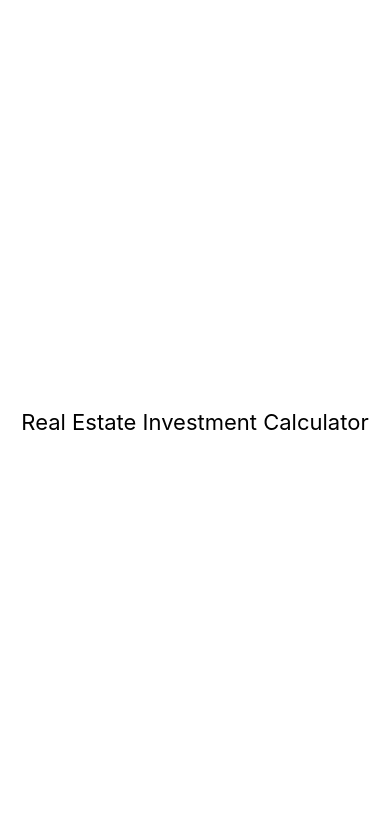
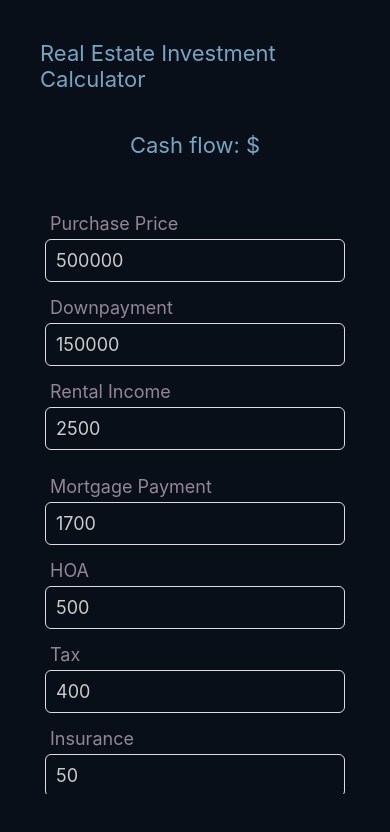
Before and after one commit to jj09/RealEstateInvestmentCalculator, a React Native app: screen / in a window 390 px wide. Shown: the top 832 px of the page. Built offline with nearby package versions, Linux system fonts and the light colour scheme.

Commit message:
start adding calculator

```diff
--- a/App.js
+++ b/App.js
@@ -1,10 +1,132 @@
-import React from 'react';
-import { StyleSheet, Text, View } from 'react-native';
+import React, { useState } from 'react';
+import { StyleSheet, Text, View, TextInput, ScrollView, Button } from 'react-native';
 
 export default function App() {
+  const [cashFlow, setCashFlow] = useState('');
+
+  const calculate = () => {
+    const ri = Number(rentalIncome);
+    const mp = Number(mortgagePayment);
+    const h = Number(hoa);
+    const t = Number(tax);
+    const i = Number(insurance);
+    setCashFlow(ri - mp - h - t - i);
+  };
+
+  const [purchasePrice, setPurchasePrice] = useState('500000');
+  const changePurchasePrice = newPrice => {
+    setPurchasePrice(newPrice);
+  };
+
+  const [downpayment, setDownpayment] = useState('150000');
+  const changeDownpayment = newVal => {
+    setDownpayment(newVal);
+  };
+
+  const [rentalIncome, setRentalIncome] = useState('2500');
+  const changeRentalIncome = newVal => {
+    setRentalIncome(newVal);
+  };
+
+  const [mortgagePayment, setMortgagePayment] = useState('1700');
+  const changeMortgagePayment = newVal => {
+    setMortgagePayment(newVal);
+  };
+
+  const [hoa, setHoa] = useState('500');
+  const changeHoa = newVal => {
+    setHoa(newVal);
+  };
+
+  const [tax, setTax] = useState('400');
+  const changeTax = newVal => {
+    setTax(newVal);
+  };
+
+  const [insurance, setInsurance] = useState('50');
+  const changeInsurance = newVal => {
+    setInsurance(newVal);
+  };
+
   return (
     <View style={styles.container}>
       <Text style={styles.header}>Real Estate Investment Calculator</Text>
+      <Text style={styles.header}>Cash flow: ${cashFlow}</Text>
+      <ScrollView style={styles.scrollView}>
+        <View style={styles.container}>
+          <Text style={styles.label}>Purchase Price</Text>
+          <TextInput
+            style={styles.input}
+            onChangeText={changePurchasePrice}
+            value={purchasePrice}
+            />
+
+          <Text style={styles.label}>Downpayment</Text>
+          <TextInput
+            style={styles.input}
+            onChangeText={changeDownpayment}
+            value={downpayment}
+            />
+
+          <Text style={styles.label}>Rental Income</Text>
+          <TextInput
+            style={styles.input}
+            onChangeText={changeRentalIncome}
+            value={rentalIncome}
+            />
+
+          <View
+            style={{
+              borderBottomColor: 'white',
+              borderBottomWidth: 1,
+              margin: 5,
+            }}
+          />
+          <Text style={styles.label}>Mortgage Payment</Text>
+          <TextInput
+            style={styles.input}
+            onChangeText={changeMortgagePayment}
+            value={mortgagePayment}
+            />
+
+          <Text style={styles.label}>HOA</Text>
+          <TextInput
+            style={styles.input}
+            onChangeText={changeHoa}
+            value={hoa}
+            />
+
+          <Text style={styles.label}>Tax</Text>
+          <TextInput
+            style={styles.input}
+            onChangeText={changeTax}
+            value={tax}
+            />
+
+          <Text style={styles.label}>Insurance</Text>
+          <TextInput
+            style={styles.input}
+            onChangeText={changeInsurance}
+            value={insurance}
+            />
+
+          <Button
+            title='Calculate'
+            onPress={calculate}
+            />
+
+          {/* <Text style={styles.label}>Vacancy</Text>
+          <TextInput style={styles.input} />
+
+          <Text style={styles.label}>Repairs</Text>
+          <TextInput style={styles.input} />
+
+          <Text style={styles.label}>CapEx</Text>
+          <TextInput style={styles.input} /> */}
+
+        </View>
+
+      </ScrollView>
     </View>
   );
 }
@@ -12,11 +134,38 @@ export default function App() {
 const styles = StyleSheet.create({
   container: {
     flex: 1,
-    backgroundColor: '#fff',
+    padding: 20,
+    backgroundColor: '#090f18',
     alignItems: 'center',
     justifyContent: 'center',
+    paddingBottom: 50,
   },
   header: {
     fontSize: 22,
+    textAlignVertical: 'top',
+    padding: 20,
+    color: '#78a4c3'
+  },
+  label: {
+    fontSize: 18,
+    color: '#938598',
+    textAlign: 'left',
+    width: 300,
+    padding: 5,
+    marginTop: 10,
+  },
+  input: {
+    borderWidth: 1,
+    borderColor: '#ddd',
+    color: '#ccc',
+    padding: 10,
+    fontSize: 18,
+    borderRadius: 6,
+    width: 300,
+  },
+  scrollView: {
+    margin: 0,
+    flex: 1,
+    width: '100%',
   },
 });
```
Also changed, not shown: 1 other file (tests, documents, lock files or other folders).
